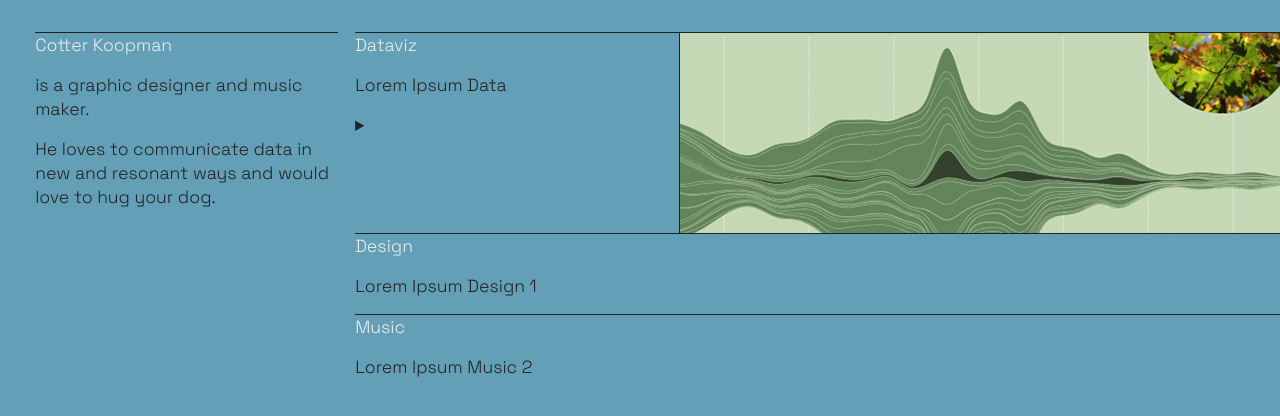
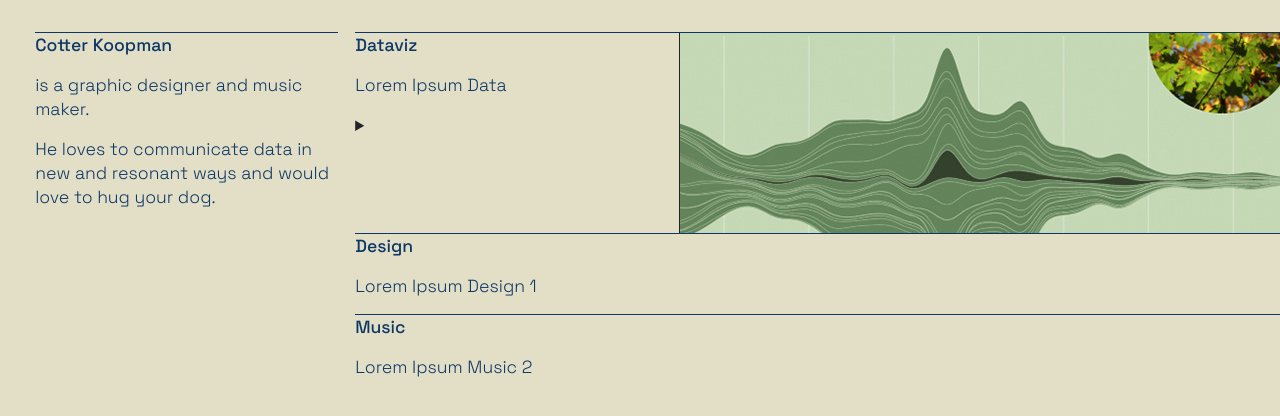
Before and after one commit to cotterjk/homepage, a plain HTML site: page index.html in a window 1280 px wide. Drawn offline with nearby package versions, Linux system fonts and the light colour scheme.

Commit message:
Restyling

```diff
--- a/index.html
+++ b/index.html
@@ -5,7 +5,7 @@
         <title>TEST cotter koopman</title>
         <link rel="preconnect" href="https://fonts.googleapis.com">
         <link rel="preconnect" href="https://fonts.gstatic.com" crossorigin>
-        <link href="https://fonts.googleapis.com/css2?family=Space+Grotesk:wght@300;400;600&display=swap" rel="stylesheet">
+        <link href="https://fonts.googleapis.com/css2?family=Space+Grotesk:wght@300;400;500;600&display=swap" rel="stylesheet">
         <meta name="viewport" content="width=device-width, initial-scale=1.0">
         <link rel="stylesheet" href="https://stackpath.bootstrapcdn.com/bootstrap/4.5.2/css/bootstrap.min.css">
         <link rel="stylesheet" href="style.css">
--- a/style.css
+++ b/style.css
@@ -5,16 +5,18 @@ h1, p {
     margin: 0 0 1rem 0;
     font-family: 'Space Grotesk', sans-serif;
     font-weight: 300;
+    color: #0D3766;
 }
 
 h1 {
-    color: #eee;
-    border-top: 1.5px solid #222;
-
+    /* color: #eee; */
+    /* border-top: 1.5px solid #222; */
+    border-top: 1.5px solid #0D3766;
+    font-weight: 500;
 }
 
 p {
-    color: #222;
+    /* color: #222; */
 }
 
 .row {
@@ -31,7 +33,7 @@ p {
 }
 
 body {
-    background-color: #639fb7;
+    background-color: #E3DFC6;
     padding: 2rem 0;
 }
 
@@ -69,7 +71,8 @@ div.thumbnail_container {
 }
 
 div.thumbnail_container:hover {
-    outline: 1.5px solid #eee;
+    /* outline: 1.5px solid #eee; */
+    outline: 1.5px solid #0D3766;
     outline-offset: -1.5px;
 }
 div.thumbnail_container:hover > img {
@@ -77,7 +80,7 @@ div.thumbnail_container:hover > img {
 }
 
 p.thumbnail_caption {
-    color: #eee;
+    /* color: #eee; */
     position: absolute;
     z-index: -1;
     padding: 0.5rem 0.8rem;
```
